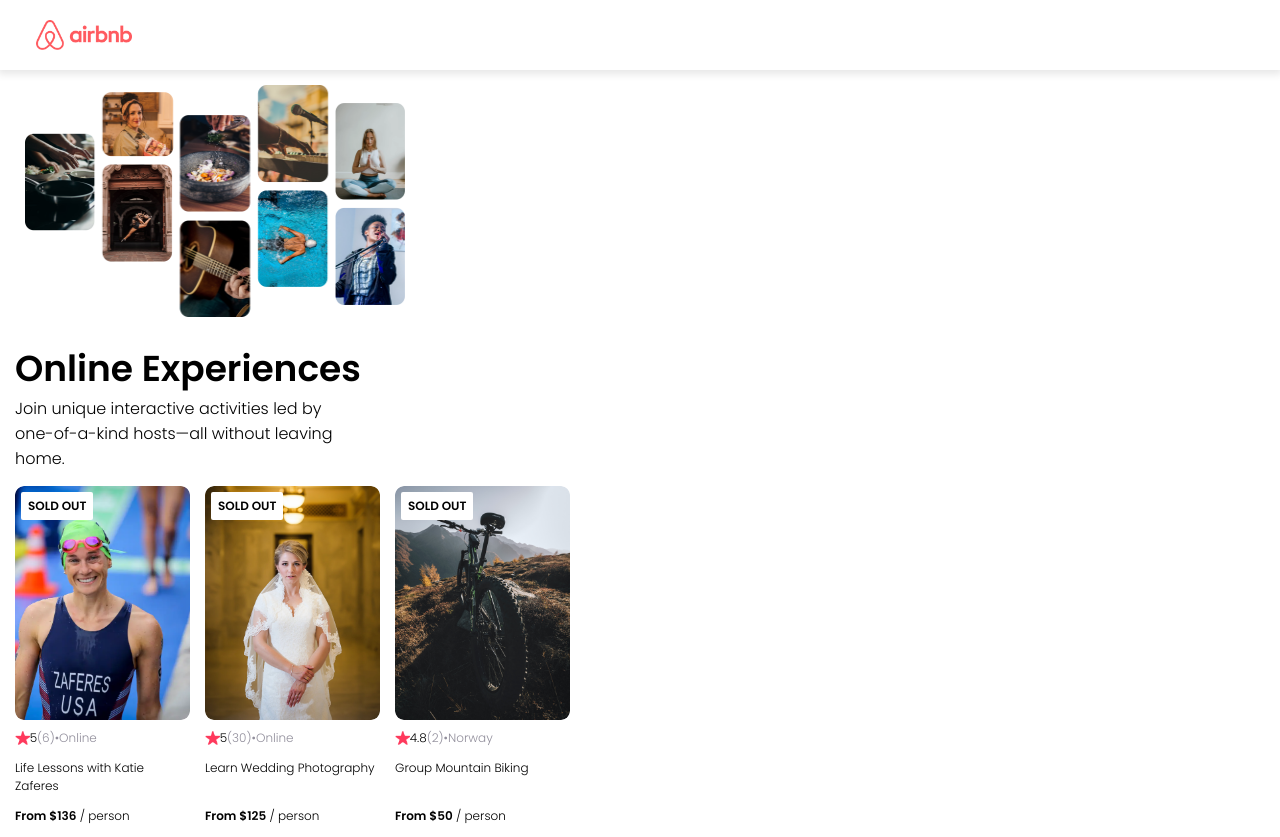
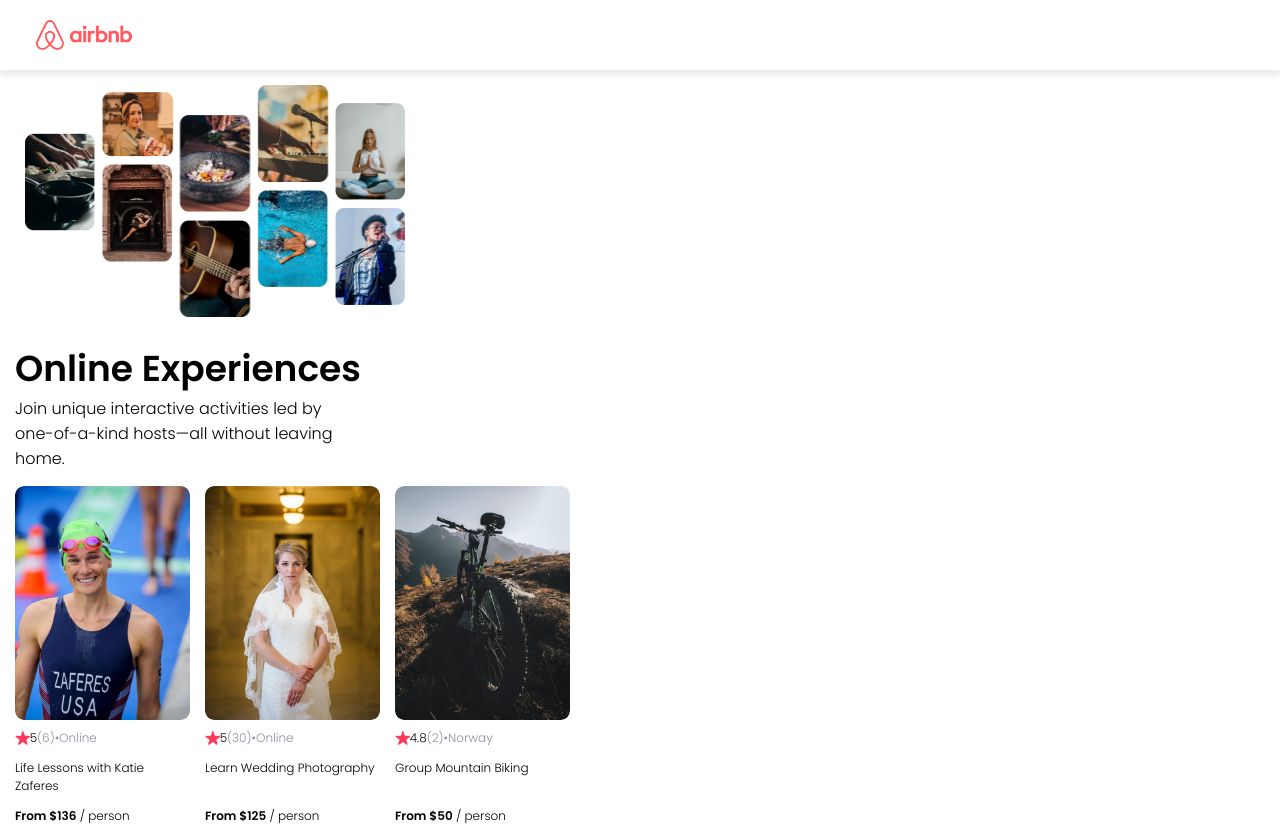
Before and after one commit to KwekuAmankwa/Airbnb-clone, a React (Vite) app: page / in a window 1280 px wide. Built offline with nearby package versions, Linux system fonts and the light colour scheme.

Commit message:
conditional for sold out badge

```diff
--- a/components/card.jsx
+++ b/components/card.jsx
@@ -3,7 +3,7 @@
 export default function Card(props){
     return(
         <div className="card">
-            <div className="card--badge">SOLD OUT</div>
+            {props.openSpots === 0 && <div className="card--badge">SOLD OUT</div>}
             <img src={`../images/${props.img}`} className="card--image" />
             <div className="card--stats">
                 <img src="../images/star.png" className="card--star" />
```
